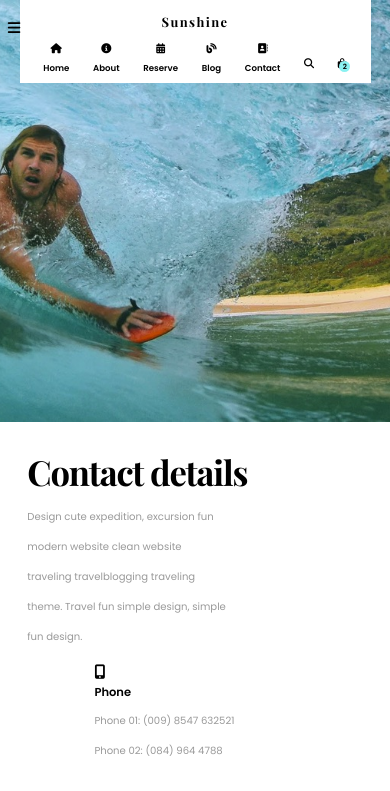
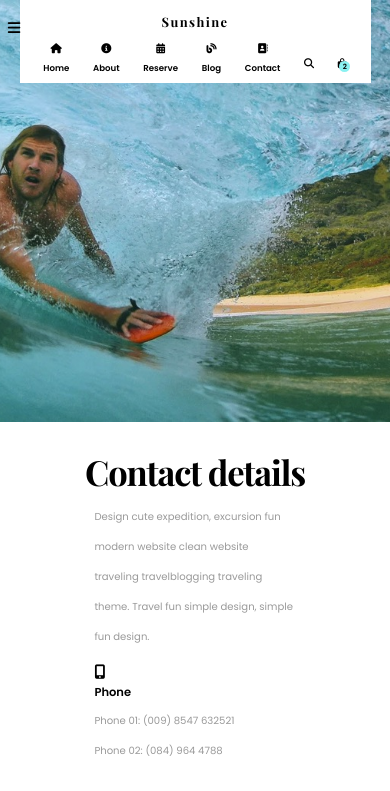
Before and after one commit to mseneoudom/matthew-seneoudom-project-two, a plain HTML site: page contact/contact.html in a window 390 px wide. Shown: the top 791 px of the page. Drawn offline with nearby package versions, Linux system fonts and the light colour scheme; files that its build step writes are made by us from their sources; a web font is replaced by a local one.

Commit message:
Update _mediaQueries.scss

```diff
--- a/styles/sass/_mediaQueries.scss
+++ b/styles/sass/_mediaQueries.scss
@@ -87,6 +87,11 @@
 
     .sectionContact{
         .sectionContainer{
+            justify-content:center;
+
+            h3{
+                text-align:center;
+            }
             .contactTypeContainer{
                 flex-direction:column;
 
```
